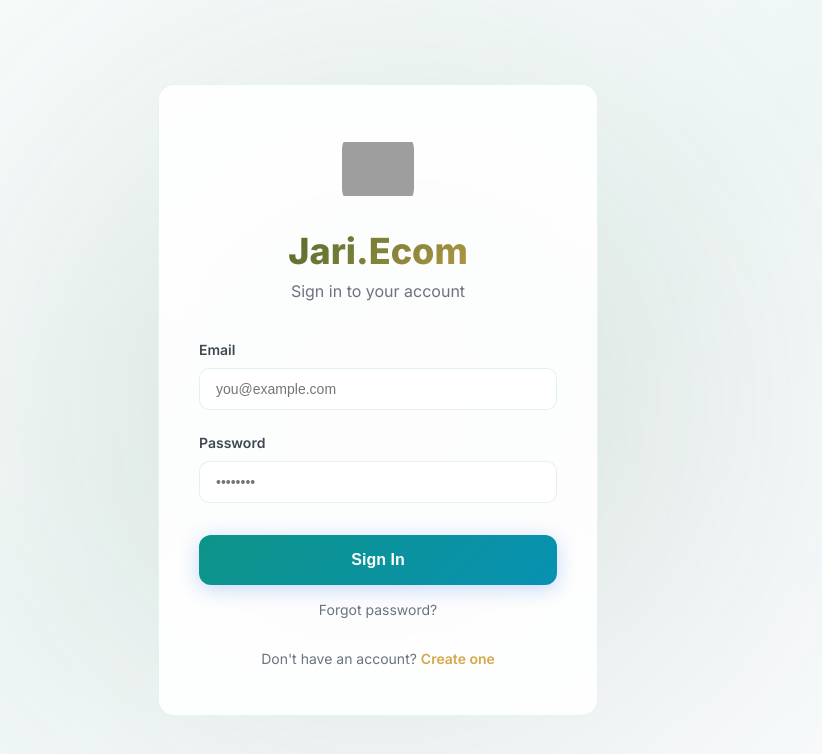
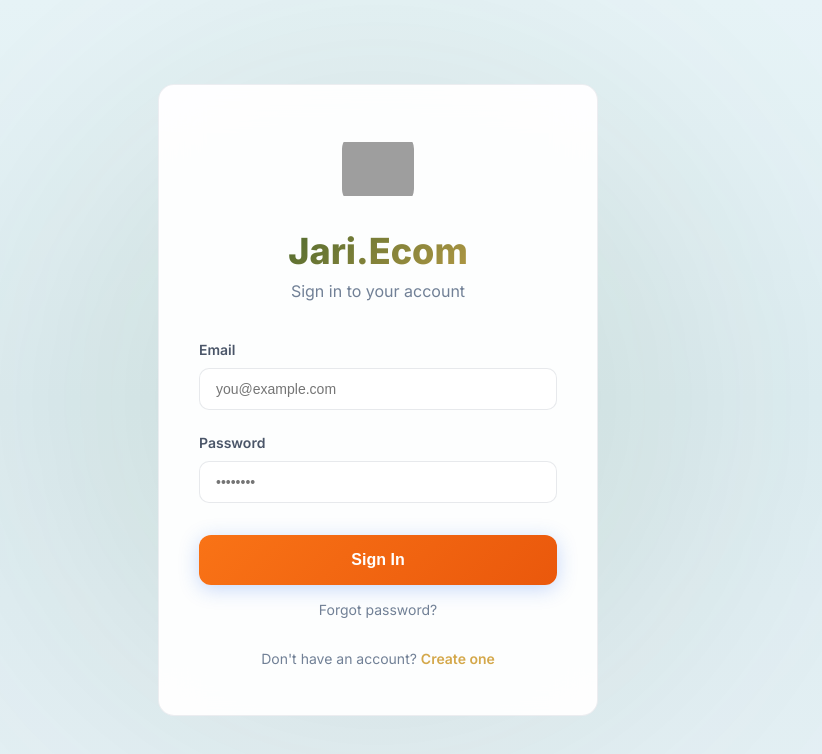
Before and after one commit to meshack-abwao/landing-kit-mvp, a React (Vite) app in the folder dashboard/: page /login in a window 1280 px wide. Shown: the top 754 px of the page, without its empty margins (262-1084 px from the left). Built offline with nearby package versions, Linux system fonts and the light colour scheme; grey boxes are pictures that could not be loaded.

Commit message:
🎨 Clean blue-gray palette + red low stock + stock decrement on delivery + better spacing

```diff
--- a/dashboard/src/components/Dashboard/ProductList.jsx
+++ b/dashboard/src/components/Dashboard/ProductList.jsx
@@ -1239,7 +1239,13 @@ export default function ProductList() {
                 <div style={styles.productFooter}>
                   <div>
                     <p style={styles.price}>KES {parseInt(product.price).toLocaleString()}</p>
-                    <p style={styles.stock}>Stock: {product.stock_quantity}</p>
+                    <p style={{
+                      ...styles.stock,
+                      color: product.stock_quantity < 10 ? 'var(--stock-low)' : 'var(--stock-normal)',
+                      fontWeight: product.stock_quantity < 10 ? '600' : '400'
+                    }}>
+                      {product.stock_quantity < 10 ? '⚠️ ' : ''}Stock: {product.stock_quantity}
+                    </p>
                   </div>
 
                   <div style={styles.actions}>
@@ -1289,10 +1295,10 @@ export default function ProductList() {
 }
 
 const styles = {
-  container: { maxWidth: '1400px' },
-  header: { display: 'flex', justifyContent: 'space-between', alignItems: 'center', marginBottom: '32px', flexWrap: 'wrap', gap: '16px' },
-  title: { fontSize: '36px', fontWeight: '800', marginBottom: '8px' },
-  subtitle: { fontSize: '16px', color: 'var(--text-muted)' },
+  container: { maxWidth: '1400px', paddingTop: '24px' },
+  header: { display: 'flex', justifyContent: 'space-between', alignItems: 'flex-start', marginBottom: '40px', flexWrap: 'wrap', gap: '20px' },
+  title: { fontSize: '32px', fontWeight: '800', marginBottom: '8px', color: 'var(--text-primary)' },
+  subtitle: { fontSize: '15px', color: 'var(--text-muted)', fontWeight: '500' },
   headerActions: { display: 'flex', gap: '12px', alignItems: 'center', flexWrap: 'wrap' },
   categoryBtn: { display: 'flex', alignItems: 'center', gap: '8px', padding: '12px 20px', background: 'var(--glass-bg)', border: '1px solid var(--border-color)', borderRadius: '12px', color: 'var(--secondary-accent)', fontSize: '14px', fontWeight: '600', cursor: 'pointer', transition: 'all 0.3s' },
   viewCollectionsBtn: { display: 'flex', alignItems: 'center', gap: '8px', padding: '12px 20px', background: 'var(--accent-light)', border: '1px solid var(--border-color)', borderRadius: '12px', color: 'var(--accent-color)', fontSize: '14px', fontWeight: '600', cursor: 'pointer', transition: 'all 0.3s' },
--- a/dashboard/src/index.css
+++ b/dashboard/src/index.css
@@ -8,97 +8,103 @@
   --transition-ease: cubic-bezier(0.4, 0, 0.2, 1);
 }
 
-/* ===== LIGHT MODE - Jari Teal Brand Palette ===== */
+/* ===== LIGHT MODE - Clean Professional (Jari Reference) ===== */
 [data-theme="light"], :root {
-  /* Background: Clean warm white with subtle teal undertone */
-  --bg-primary: linear-gradient(145deg, #fafcfc 0%, #f5fafa 25%, #f0f7f7 50%, #f5f8fa 75%, #fafbfc 100%);
-  --bg-secondary: rgba(255, 255, 255, 0.95);
+  /* Background: Soft blue-gray like reference */
+  --bg-primary: linear-gradient(180deg, #e8f4f8 0%, #dfeef3 50%, #e5f0f5 100%);
+  --bg-secondary: #ffffff;
 
-  /* Text: Rich dark grays for excellent readability */
-  --text-primary: #0f1419;
-  --text-secondary: #3d4852;
-  --text-muted: #6b7280;
+  /* Text: Deep navy like reference */
+  --text-primary: #1a2b4a;
+  --text-secondary: #4a5568;
+  --text-muted: #718096;
 
-  /* Primary Accent: Jari Teal */
+  /* Primary Accent: Teal/Green like reference */
   --accent-color: #0d9488;
   --accent-hover: #0f766e;
   --accent-light: rgba(13, 148, 136, 0.1);
 
-  /* Secondary accent: Warm amber for contrast */
-  --secondary-accent: #d97706;
+  /* Secondary accent: Orange CTA like reference */
+  --secondary-accent: #f97316;
+  --cta-gradient: linear-gradient(135deg, #f97316 0%, #ea580c 100%);
 
   /* Cards & Borders */
-  --border-color: rgba(13, 148, 136, 0.12);
-  --glass-bg: rgba(255, 255, 255, 0.9);
-  --glass-border: rgba(13, 148, 136, 0.1);
-  --card-shadow: 0 2px 12px rgba(15, 23, 42, 0.06), 0 8px 32px rgba(13, 148, 136, 0.04);
+  --border-color: rgba(26, 43, 74, 0.1);
+  --glass-bg: rgba(255, 255, 255, 0.95);
+  --glass-border: rgba(26, 43, 74, 0.08);
+  --card-shadow: 0 1px 3px rgba(26, 43, 74, 0.06), 0 4px 16px rgba(26, 43, 74, 0.04);
 
   /* UI Elements */
-  --logo-gradient: linear-gradient(135deg, #0d9488 0%, #14b8a6 100%);
-  --avatar-gradient: linear-gradient(135deg, #0d9488 0%, #0891b2 100%);
-  --greeting-bg: rgba(13, 148, 136, 0.06);
+  --logo-gradient: linear-gradient(135deg, #1a2b4a 0%, #2d4a6f 100%);
+  --avatar-gradient: linear-gradient(135deg, #0d9488 0%, #14b8a6 100%);
+  --greeting-bg: rgba(13, 148, 136, 0.08);
   --greeting-border: rgba(13, 148, 136, 0.15);
-  --glow-gradient: radial-gradient(ellipse at 20% 20%, rgba(13, 148, 136, 0.06) 0%, transparent 50%), radial-gradient(ellipse at 80% 80%, rgba(8, 145, 178, 0.04) 0%, transparent 50%);
-  --info-box-bg: rgba(13, 148, 136, 0.05);
-  --info-box-border: rgba(13, 148, 136, 0.15);
-  --subscription-bg: rgba(13, 148, 136, 0.04);
-  --subscription-border: rgba(13, 148, 136, 0.18);
-  --crown-bg: rgba(217, 119, 6, 0.12);
-  --crown-color: #b45309;
+  --glow-gradient: none;
+  --info-box-bg: rgba(13, 148, 136, 0.06);
+  --info-box-border: rgba(13, 148, 136, 0.12);
+  --subscription-bg: rgba(26, 43, 74, 0.04);
+  --subscription-border: rgba(26, 43, 74, 0.1);
+  --crown-bg: rgba(249, 115, 22, 0.12);
+  --crown-color: #ea580c;
   --checkmark-bg: rgba(13, 148, 136, 0.12);
   --checkmark-color: #0f766e;
-  --upgrade-btn-gradient: linear-gradient(135deg, #0d9488 0%, #0891b2 100%);
+  --upgrade-btn-gradient: linear-gradient(135deg, #f97316 0%, #ea580c 100%);
   --nav-active-bg: rgba(13, 148, 136, 0.1);
   --nav-active-color: #0d9488;
 
-  /* Icon buttons in light mode */
-  --icon-btn-bg: rgba(15, 23, 42, 0.05);
-  --icon-btn-border: rgba(15, 23, 42, 0.1);
-  --icon-btn-color: #4b5563;
+  /* Icon buttons */
+  --icon-btn-bg: rgba(26, 43, 74, 0.06);
+  --icon-btn-border: rgba(26, 43, 74, 0.1);
+  --icon-btn-color: #4a5568;
   --delete-btn-bg: rgba(220, 38, 38, 0.08);
-  --delete-btn-border: rgba(220, 38, 38, 0.18);
+  --delete-btn-border: rgba(220, 38, 38, 0.15);
   --delete-btn-color: #dc2626;
+
+  /* Stock warning */
+  --stock-low: #dc2626;
+  --stock-normal: #718096;
 }
 
-/* ===== DARK MODE - Jari Teal on Deep Navy ===== */
+/* ===== DARK MODE - Deep Navy Professional ===== */
 [data-theme="dark"] {
-  --bg-primary: linear-gradient(135deg, #0a1014 0%, #0f1a1f 50%, #0c1418 100%);
-  --bg-secondary: #142024;
-  --text-primary: #f0fdfc;
-  --text-secondary: #ccfbf1;
-  --text-muted: #99f6e4;
-  --border-color: rgba(20, 184, 166, 0.2);
-  --glass-bg: rgba(20, 32, 36, 0.9);
-  --glass-border: rgba(20, 184, 166, 0.15);
-  --accent-color: #14b8a6;
-  --accent-hover: #2dd4bf;
-  --accent-light: rgba(20, 184, 166, 0.2);
-  --secondary-accent: #fbbf24;
-  --logo-gradient: linear-gradient(135deg, #14b8a6 0%, #2dd4bf 100%);
-  --avatar-gradient: linear-gradient(135deg, #0d9488 0%, #14b8a6 100%);
-  --greeting-bg: rgba(20, 184, 166, 0.12);
-  --greeting-border: rgba(20, 184, 166, 0.25);
-  --glow-gradient: radial-gradient(circle at 30% 30%, rgba(20, 184, 166, 0.12) 0%, transparent 50%), radial-gradient(circle at 70% 70%, rgba(8, 145, 178, 0.08) 0%, transparent 50%);
-  --info-box-bg: rgba(20, 184, 166, 0.1);
-  --info-box-border: rgba(20, 184, 166, 0.25);
-  --subscription-bg: rgba(20, 184, 166, 0.1);
-  --subscription-border: rgba(20, 184, 166, 0.3);
-  --crown-bg: rgba(251, 191, 36, 0.2);
-  --crown-color: #fbbf24;
-  --checkmark-bg: rgba(20, 184, 166, 0.25);
+  --bg-primary: linear-gradient(180deg, #0f172a 0%, #1e293b 100%);
+  --bg-secondary: #1e293b;
+  --text-primary: #f1f5f9;
+  --text-secondary: #cbd5e1;
+  --text-muted: #94a3b8;
+  --border-color: rgba(148, 163, 184, 0.15);
+  --glass-bg: rgba(30, 41, 59, 0.95);
+  --glass-border: rgba(148, 163, 184, 0.1);
+  --accent-color: #2dd4bf;
+  --accent-hover: #14b8a6;
+  --accent-light: rgba(45, 212, 191, 0.15);
+  --secondary-accent: #fb923c;
+  --cta-gradient: linear-gradient(135deg, #fb923c 0%, #f97316 100%);
+  --logo-gradient: linear-gradient(135deg, #2dd4bf 0%, #14b8a6 100%);
+  --avatar-gradient: linear-gradient(135deg, #14b8a6 0%, #0d9488 100%);
+  --greeting-bg: rgba(45, 212, 191, 0.1);
+  --greeting-border: rgba(45, 212, 191, 0.2);
+  --glow-gradient: none;
+  --info-box-bg: rgba(45, 212, 191, 0.08);
+  --info-box-border: rgba(45, 212, 191, 0.2);
+  --subscription-bg: rgba(148, 163, 184, 0.08);
+  --subscription-border: rgba(148, 163, 184, 0.15);
+  --crown-bg: rgba(251, 146, 60, 0.15);
+  --crown-color: #fb923c;
+  --checkmark-bg: rgba(45, 212, 191, 0.2);
   --checkmark-color: #2dd4bf;
-  --upgrade-btn-gradient: linear-gradient(135deg, #0d9488 0%, #14b8a6 100%);
-  --nav-active-bg: rgba(20, 184, 166, 0.2);
+  --upgrade-btn-gradient: linear-gradient(135deg, #fb923c 0%, #f97316 100%);
+  --nav-active-bg: rgba(45, 212, 191, 0.15);
   --nav-active-color: #2dd4bf;
-  --card-shadow: 0 4px 24px rgba(0, 0, 0, 0.4);
-
-  /* Icon buttons in dark mode */
-  --icon-btn-bg: rgba(20, 184, 166, 0.1);
-  --icon-btn-border: rgba(20, 184, 166, 0.2);
-  --icon-btn-color: #99f6e4;
-  --delete-btn-bg: rgba(248, 113, 113, 0.15);
-  --delete-btn-border: rgba(248, 113, 113, 0.3);
+  --card-shadow: 0 4px 24px rgba(0, 0, 0, 0.25);
+  --icon-btn-bg: rgba(148, 163, 184, 0.1);
+  --icon-btn-border: rgba(148, 163, 184, 0.15);
+  --icon-btn-color: #94a3b8;
+  --delete-btn-bg: rgba(248, 113, 113, 0.12);
+  --delete-btn-border: rgba(248, 113, 113, 0.25);
   --delete-btn-color: #f87171;
+  --stock-low: #f87171;
+  --stock-normal: #94a3b8;
 }
 
 body {
```
Also changed, not shown: 1 other file (tests, documents, lock files or other folders).
